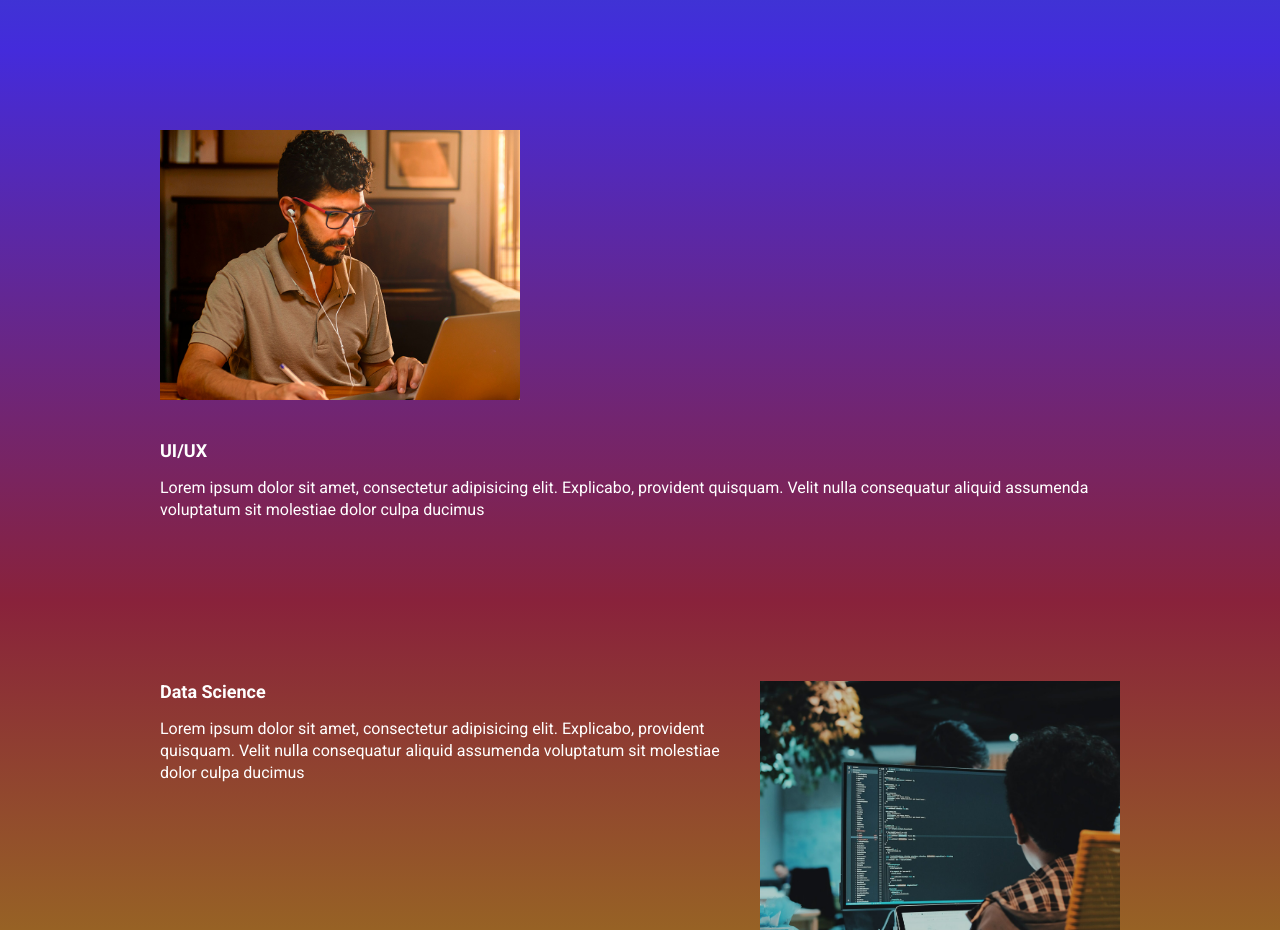
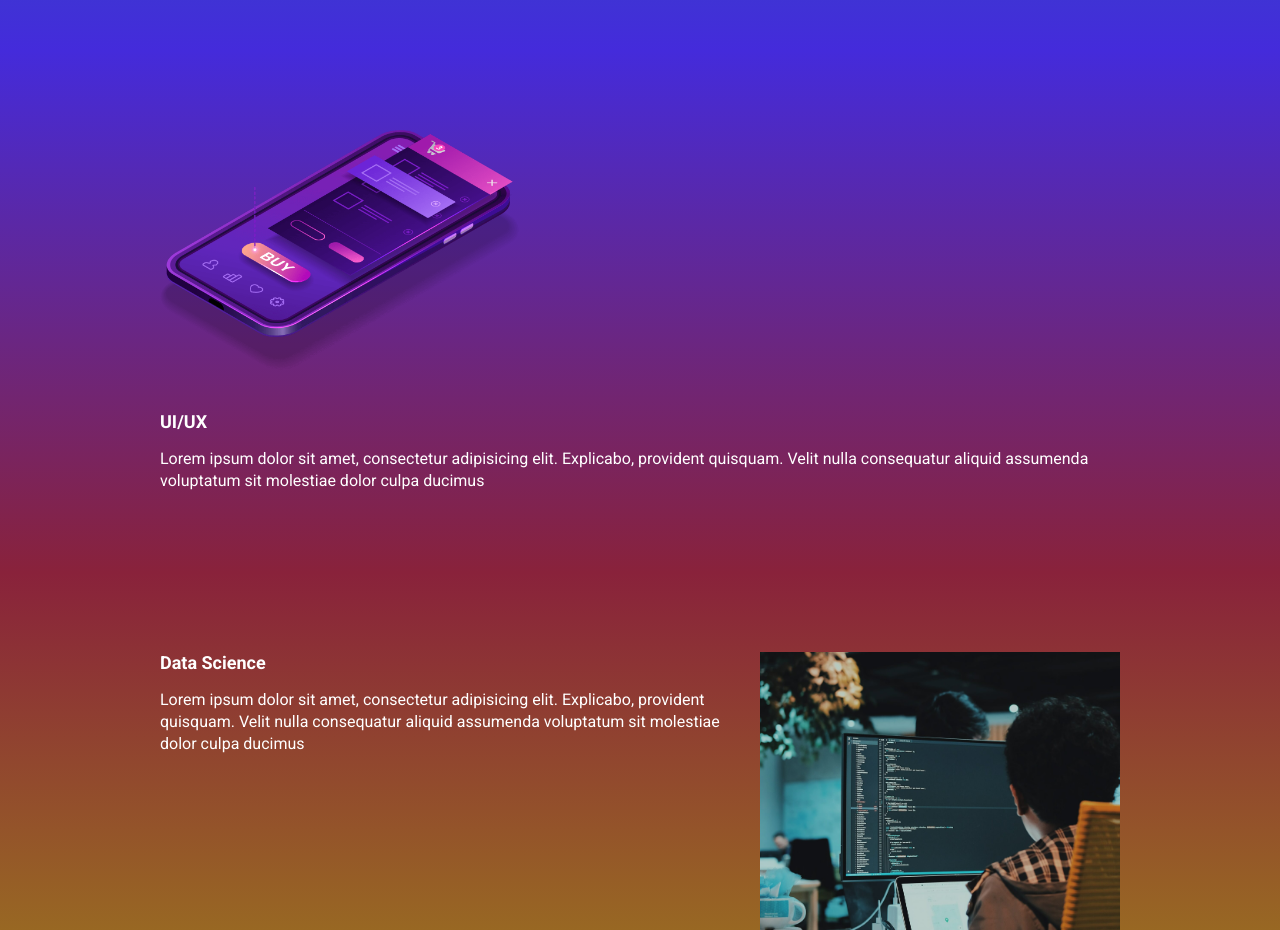
Before and after one commit to jemacieldev/ebac_tech_talk, a website built with Parcel: page src/index.html in a window 1280 px wide. Shown: the part 940-1870 px from the top of the page. Built offline with nearby package versions, Linux system fonts and the light colour scheme.

Commit message:
att image

```diff
--- a/src/index.html
+++ b/src/index.html
@@ -65,7 +65,7 @@
                         assumenda voluptatum sit molestiae dolor culpa ducimus
                     </p>
             </div>
-            <img class="event__image" src="./images/frontend.png" alt="UI/UX">
+            <img class="event__image" src="./images/ui-ux.png" alt="UI/UX">
         </div>
     </section>
     <section class="event event--data-science">
```
